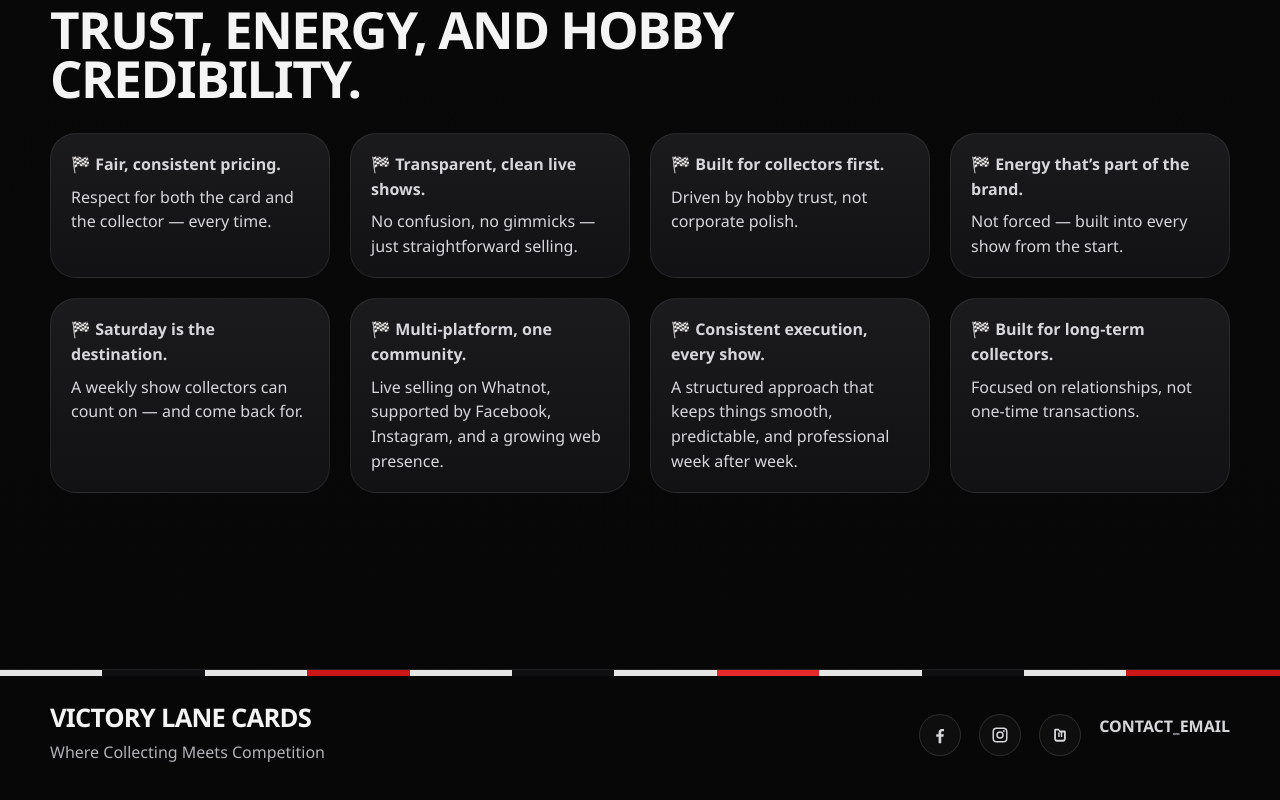
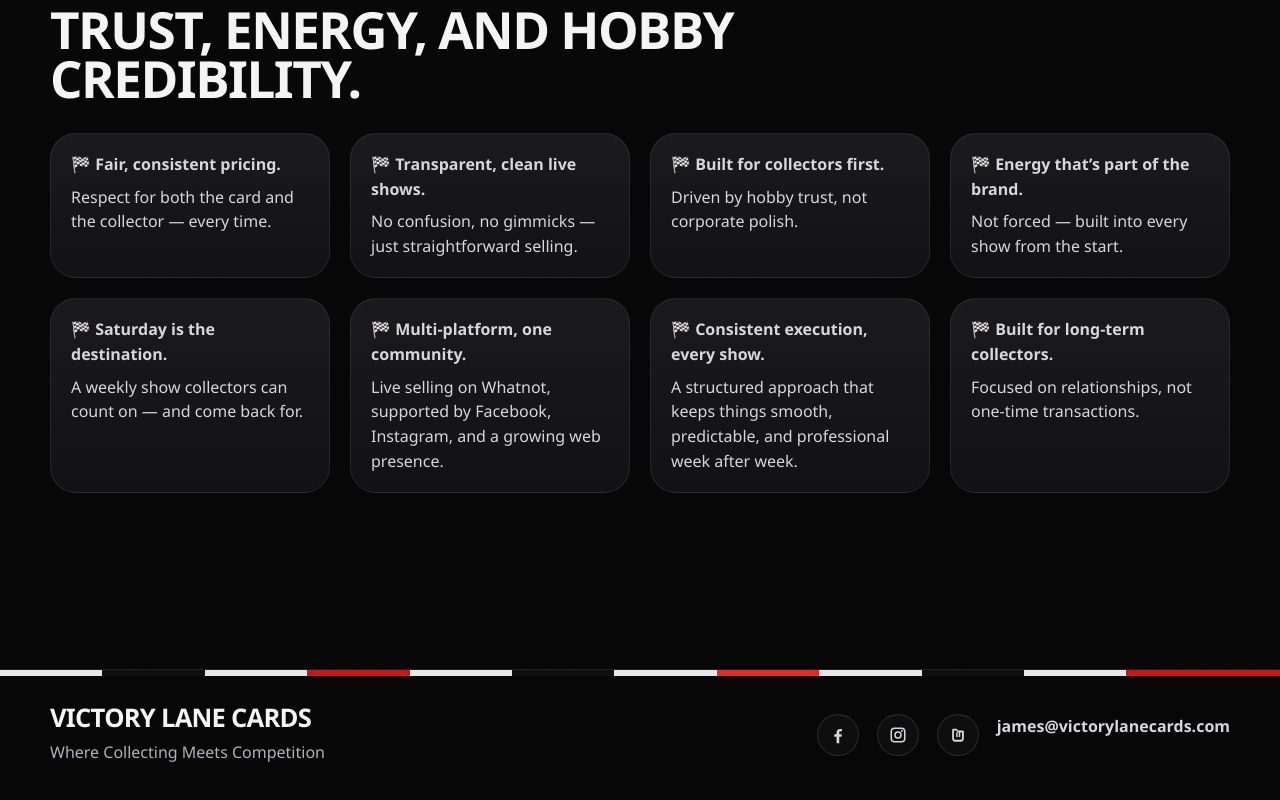
Before and after one commit to chanman84/victory-lane-site, a React (Vite) app: page / in a window 1280 px wide. Shown: the part 3898-4698 px from the top of the page. Built offline with nearby package versions, Linux system fonts and the light colour scheme; the HTML template or start-up script is replaced by a standard one.

Commit message:
Describe your change here

```diff
--- a/src/App.jsx
+++ b/src/App.jsx
@@ -433,7 +433,7 @@ function App() {
             >
               <WhatnotIcon />
             </a>
-            <a href="mailto:CONTACT_EMAIL">CONTACT_EMAIL</a>
+            <a href="mailto:james@victorylanecards.com">james@victorylanecards.com</a>
           </div>
         </div>
       </footer>
```
